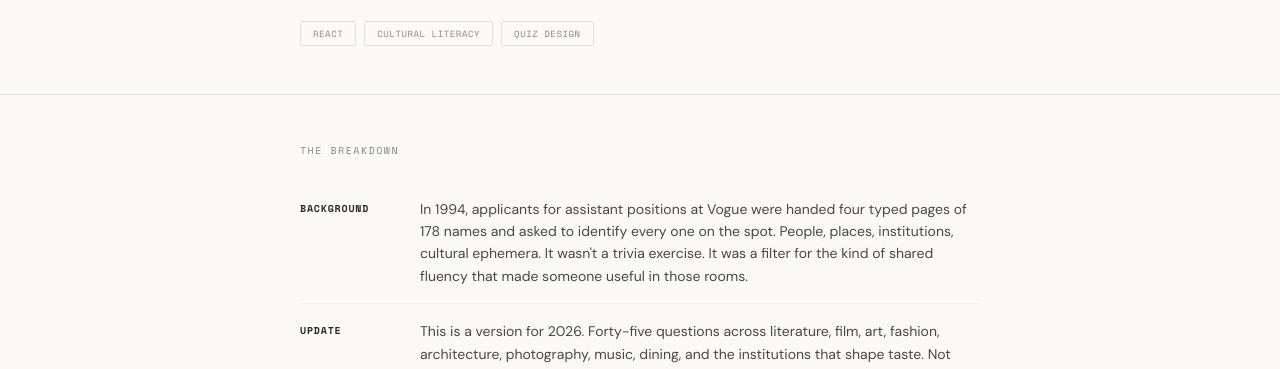
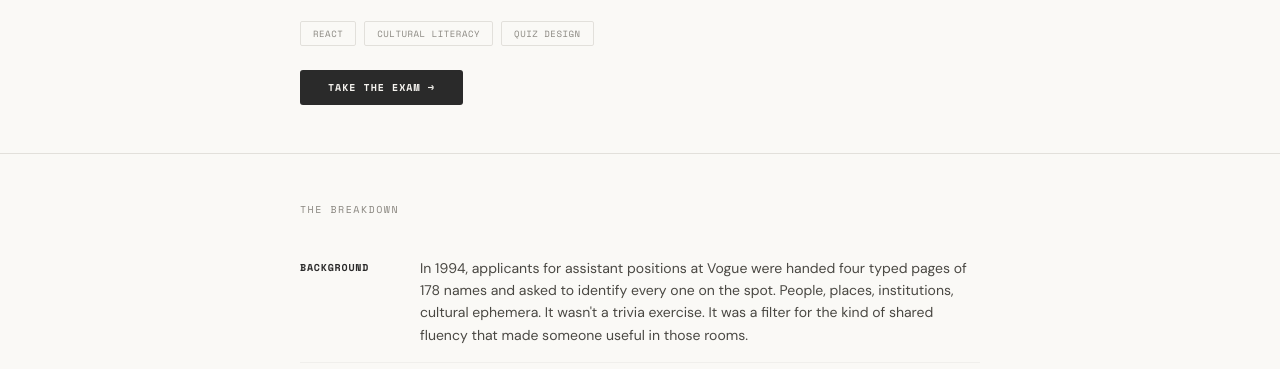
Before and after one commit to hallegilbert/portfolio-tools, a plain HTML site: page public/literacy-test/case-study/index.html in a window 1280 px wide. Shown: the part 393-762 px from the top of the page. Drawn offline with nearby package versions, Linux system fonts and the light colour scheme; a web font is replaced by a local one.

Commit message:
Update index.html

```diff
--- a/public/literacy-test/case-study/index.html
+++ b/public/literacy-test/case-study/index.html
@@ -7,7 +7,6 @@
   <link href="https://fonts.googleapis.com/css2?family=Space+Mono:wght@400;700&family=DM+Sans:wght@300;400;500&family=Instrument+Serif&family=Playfair+Display:ital,wght@0,400;0,600;1,400&display=swap" rel="stylesheet" />
   <style>
     * { margin: 0; padding: 0; box-sizing: border-box; }
-
     :root {
       --bg: #FAF9F6;
       --text: #1C1B18;
@@ -24,7 +23,6 @@
       --accent-bg: rgba(42,42,42,0.04);
       --accent-tag: rgba(42,42,42,0.06);
     }
-
     body {
       font-family: var(--sans);
       background: var(--bg);
@@ -32,10 +30,7 @@
       min-height: 100vh;
       -webkit-font-smoothing: antialiased;
     }
-
     ::selection { background: rgba(42,42,42,0.12); }
-
-    /* NAV */
     .nav {
       padding: 20px 40px;
       display: flex;
@@ -66,10 +61,7 @@
       letter-spacing: 0.1em;
       color: var(--faint);
     }
-
     .container { max-width: 760px; margin: 0 auto; padding: 0 40px; }
-
-    /* HERO */
     .hero {
       padding: 80px 0 48px;
       animation: fadeUp 0.6s ease both;
@@ -117,18 +109,33 @@
       border-radius: 2px;
       color: var(--faint);
     }
-
-    /* DIVIDER */
+    /* HERO CTA */
+    .hero-cta {
+      display: inline-block;
+      margin-top: 24px;
+      padding: 10px 28px;
+      background: var(--accent);
+      color: #F5F3EF;
+      text-decoration: none;
+      font-family: var(--mono);
+      font-size: 10px;
+      font-weight: 700;
+      letter-spacing: 0.1em;
+      text-transform: uppercase;
+      border-radius: 3px;
+      transition: all 0.2s ease;
+    }
+    .hero-cta:hover {
+      background: #1A1A1A;
+      transform: translateY(-1px);
+      box-shadow: 0 4px 12px rgba(0,0,0,0.15);
+    }
     .divider {
       height: 1px;
       background: var(--border);
       margin: 0;
     }
-
-    /* SECTION */
-    .section {
-      padding: 48px 0;
-    }
+    .section { padding: 48px 0; }
     .section-label {
       font-family: var(--mono);
       font-size: 10px;
@@ -137,8 +144,6 @@
       color: var(--faint);
       margin-bottom: 24px;
     }
-
-    /* BREAKDOWN */
     .breakdown { display: flex; flex-direction: column; gap: 0; margin-top: 8px; }
     .breakdown-item {
       display: flex;
@@ -163,8 +168,6 @@
       line-height: 1.6;
       color: var(--muted);
     }
-
-    /* MOCKUP */
     .mockup-section { padding: 48px 0; }
     .mockup-grid {
       display: grid;
@@ -203,8 +206,6 @@
       text-align: center;
       margin-top: 14px;
     }
-
-    /* MOCK UI — QUIZ INPUT */
     .mock-quiz-heading {
       font-family: 'Playfair Display', var(--serif);
       font-size: 18px;
@@ -270,8 +271,6 @@
       color: var(--text);
       font-weight: 500;
     }
-
-    /* MOCK UI — RESULTS OUTPUT */
     .mock-results-heading {
       font-family: 'Playfair Display', var(--serif);
       font-size: 16px;
@@ -337,8 +336,6 @@
       background: var(--accent);
       border-radius: 2px;
     }
-
-    /* TAKEAWAY */
     .takeaway { padding: 48px 0; }
     .takeaway-text {
       font-size: 17px;
@@ -348,8 +345,6 @@
       padding-left: 24px;
       max-width: 600px;
     }
-
-    /* CTA */
     .cta-section {
       padding: 48px 0 56px;
       text-align: center;
@@ -376,8 +371,6 @@
       letter-spacing: 0.08em;
       margin-top: 14px;
     }
-
-    /* FOOTER */
     .footer {
       padding: 24px 40px;
       display: flex;
@@ -396,8 +389,6 @@
       font-size: 10px;
       color: #B0AEA8;
     }
-
-    /* ANIMATIONS */
     @keyframes fadeUp {
       from { opacity: 0; transform: translateY(16px); }
       to { opacity: 1; transform: translateY(0); }
@@ -405,7 +396,6 @@
     .anim-1 { animation: fadeUp 0.5s ease 0.1s both; }
     .anim-2 { animation: fadeUp 0.5s ease 0.2s both; }
     .anim-3 { animation: fadeUp 0.5s ease 0.3s both; }
-
     @media (max-width: 600px) {
       .container { padding: 0 24px; }
       .nav { padding: 16px 24px; }
@@ -418,12 +408,10 @@
   </style>
 </head>
 <body>
-
   <nav class="nav" id="nav">
     <a href="/" class="nav-back">← Back to Lab</a>
     <span class="nav-number">06 / 10</span>
   </nav>
-
   <div class="container">
     <div class="hero">
       <span class="hero-tag">Quiz</span>
@@ -434,11 +422,10 @@
         <span class="tech-chip">Cultural Literacy</span>
         <span class="tech-chip">Quiz Design</span>
       </div>
+      <a href="/literacy-test/" class="hero-cta">Take the Exam →</a>
     </div>
   </div>
-
   <div class="divider"></div>
-
   <div class="container">
     <div class="section anim-1">
       <div class="section-label">The Breakdown</div>
@@ -454,15 +441,11 @@
       </div>
     </div>
   </div>
-
   <div class="divider"></div>
-
   <div class="container">
     <div class="mockup-section anim-2">
       <div class="section-label">What It Looks Like</div>
       <div class="mockup-grid">
-
-        <!-- INPUT: QUIZ QUESTION -->
         <div>
           <div class="mockup-wrapper">
             <div class="mockup-titlebar">
@@ -487,8 +470,6 @@
           </div>
           <div class="mockup-caption">Input: 45 questions, multiple choice, no mercy.</div>
         </div>
-
-        <!-- OUTPUT: RESULTS -->
         <div>
           <div class="mockup-wrapper">
             <div class="mockup-titlebar">
@@ -548,30 +529,24 @@
           </div>
           <div class="mockup-caption">Output: score by category, honest verdict.</div>
         </div>
-
       </div>
     </div>
   </div>
-
   <div class="divider"></div>
-
   <div class="container">
     <div class="takeaway anim-3">
       <div class="section-label">The Takeaway</div>
       <p class="takeaway-text">I built it because it's fun. It's fun to test what you know, fun to find out where the gaps are, and fun to realize the gap between "I've heard of that" and "I could actually tell you what it is" is wider than you think. If you'd survive the Vogue interview, you'll know.</p>
     </div>
   </div>
-
   <div class="cta-section">
     <a href="/literacy-test/" class="cta-btn">Take the Exam →</a>
     <div class="cta-note">45 questions · No AI required</div>
   </div>
-
   <div class="footer">
     <a href="https://halle.studio">halle.studio</a>
     <span class="footer-right">2026</span>
   </div>
-
   <script>
     const nav = document.getElementById('nav');
     window.addEventListener('scroll', () => {
```
